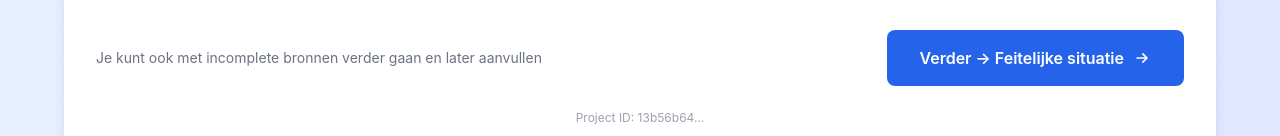
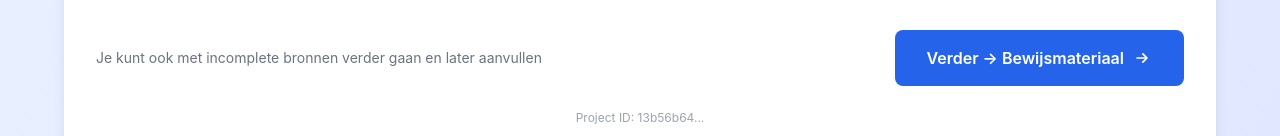
Before and after one commit to SuzannedeGroot1981/Interne-Analyse-Coach, a Next.js app: page /sources in a window 1280 px wide. Shown: the part 1976-2112 px from the top of the page. Built offline with nearby package versions, Linux system fonts and the light colour scheme.

Commit message:
Voeg Verder-button toe aan Sources-pagina

```diff
--- a/pages/sources.tsx
+++ b/pages/sources.tsx
@@ -70,7 +70,7 @@ export default function Sources() {
 
   function handleContinue() {
     if (actualProjectId) {
-      window.location.href = nextLink(actualProjectId, "start");
+      window.location.href = `/evidence?id=${actualProjectId}`;
     }
   }
 
@@ -323,7 +323,7 @@ export default function Sources() {
                   onClick={handleContinue}
                   className="px-8 py-4 bg-blue-600 text-white rounded-lg font-semibold hover:bg-blue-700 transition-colors flex items-center space-x-2"
                 >
-                  <span>Verder → Feitelijke situatie</span>
+                  <span>Verder → Bewijsmateriaal</span>
                   <svg className="w-5 h-5" fill="none" stroke="currentColor" viewBox="0 0 24 24">
                     <path strokeLinecap="round" strokeLinejoin="round" strokeWidth={2} d="M13 7l5 5m0 0l-5 5m5-5H6" />
                   </svg>
```
